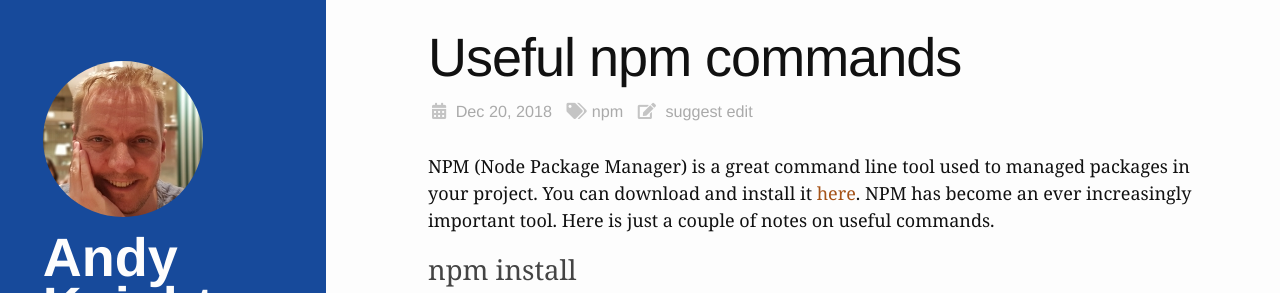
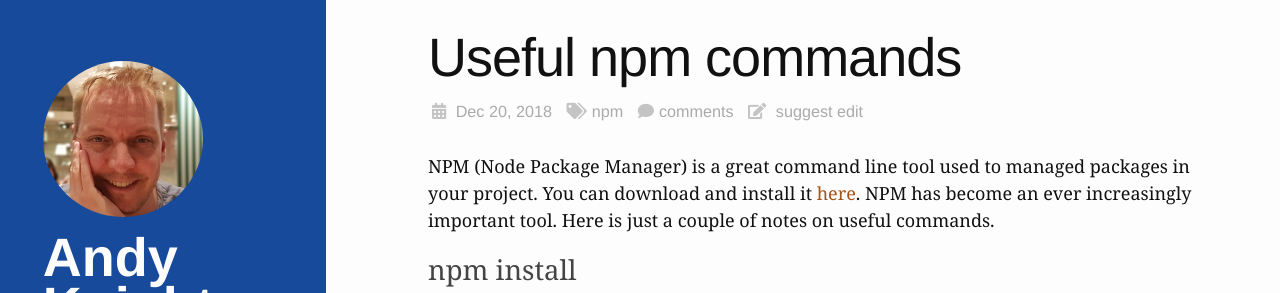
Before and after one commit to andymk/andymk.github.io, a Jekyll site: the page built from _posts/2018-12-20-useful-npm-commands.md, in a window 1280 px wide and 900 px high. Shown: the top 293 px of the window. Built offline with Jekyll 4.4.1, drawn with Linux system fonts in a browser that asks for light colours; cached includes are drawn as plain includes; nearby versions of some CDN libraries; library files that are not in the unit come from our copies; comment, search, counter and statistics services are not loaded.

Commit message:
comments section added

```diff
--- a/_config.yml
+++ b/_config.yml
@@ -41,10 +41,10 @@ show_excerpts: true  # set to true to show excerpts on the homepage, otherwise f
 # Comments
 # To enable comments, set the `enabled` field to true and supply either a Disqus short name or a Jekyll comments receiver
 comments:
-  enabled: false
-  show_count: false
+  enabled: true
+  show_count: true
 #  receiver: https://.../  # See https://haacked.com/archive/2018/06/24/comments-for-jekyll-blogs/ for more information.
-#  disqus_shortname: YOUR_DISQUS_SHORTNAME
+  disqus_shortname: https-www-andyknight-net
 
 emptyArray: [] # Leave this here.
 
```
Also changed, not shown: _posts/2018-12-20-useful-npm-commands.md (+2 -0 lines).
